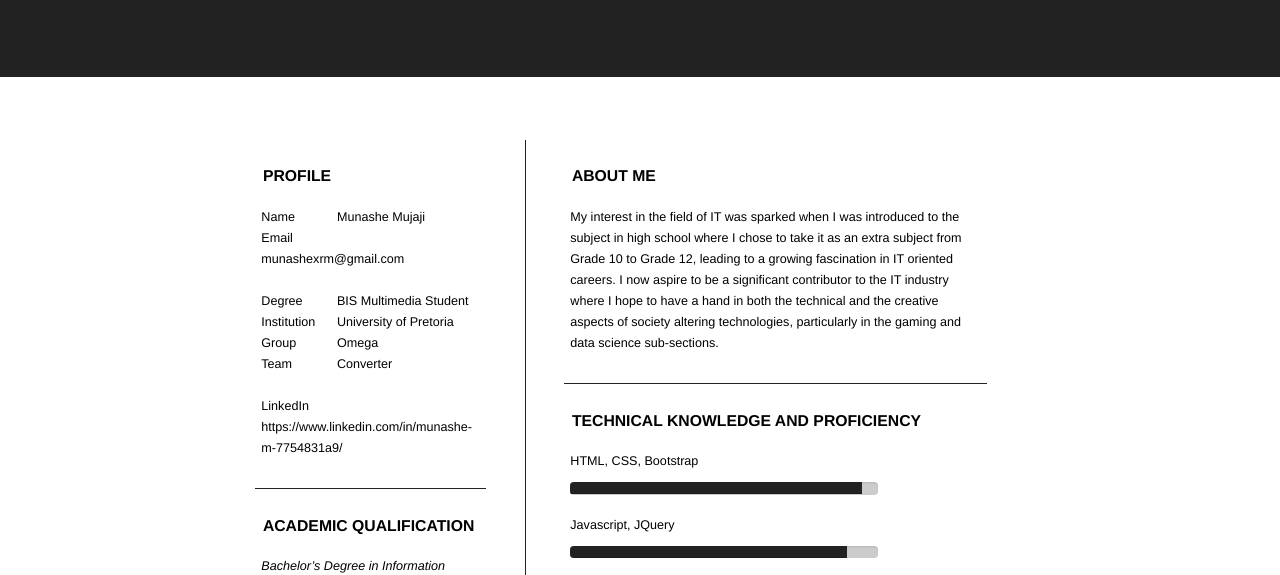
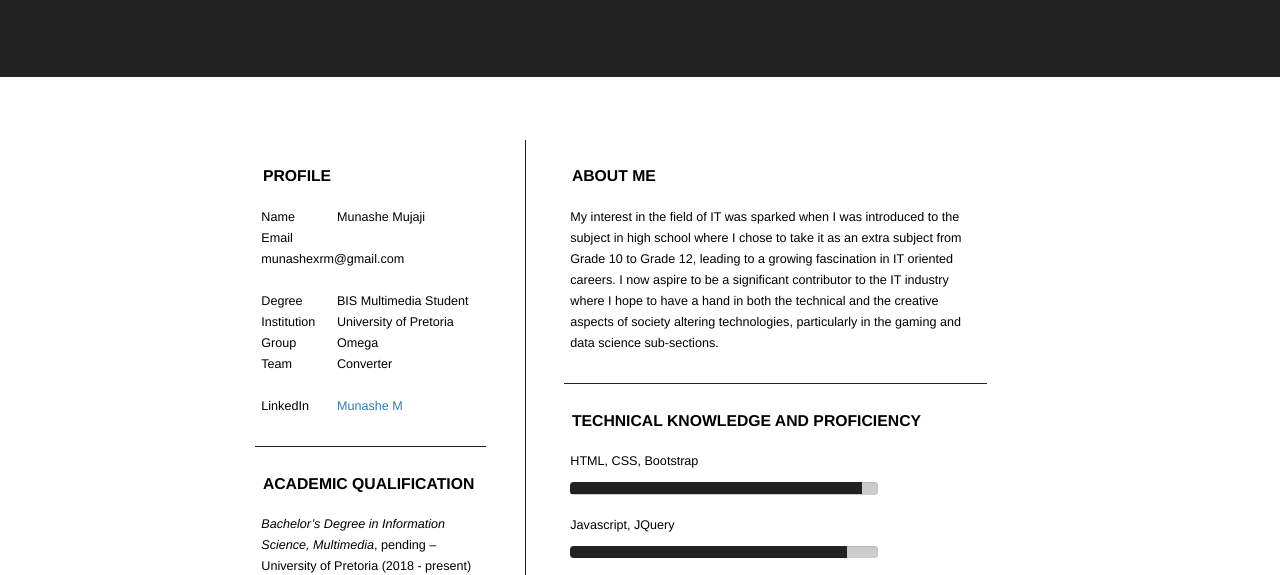
Before and after one commit to munasheghub/munashe.github.io, a plain HTML site: page index.html in a window 1280 px wide. Shown: the part 186-761 px from the top of the page. Drawn offline with nearby package versions, Linux system fonts and the light colour scheme.

Commit message:
Update index.html

```diff
--- a/index.html
+++ b/index.html
@@ -150,7 +150,7 @@
 								<li><span>Group</span>Omega</li>
 								<li><span>Team</span>Converter</li>
 								<br>
-								<li><span>LinkedIn</span>https://www.linkedin.com/in/munashe-m-7754831a9/</li>
+								<li><span>LinkedIn</span><a href="https://www.linkedin.com/in/munashe-m-7754831a9">Munashe M</a></li>
 							</ul>
 						</div>
 					</div>
```
